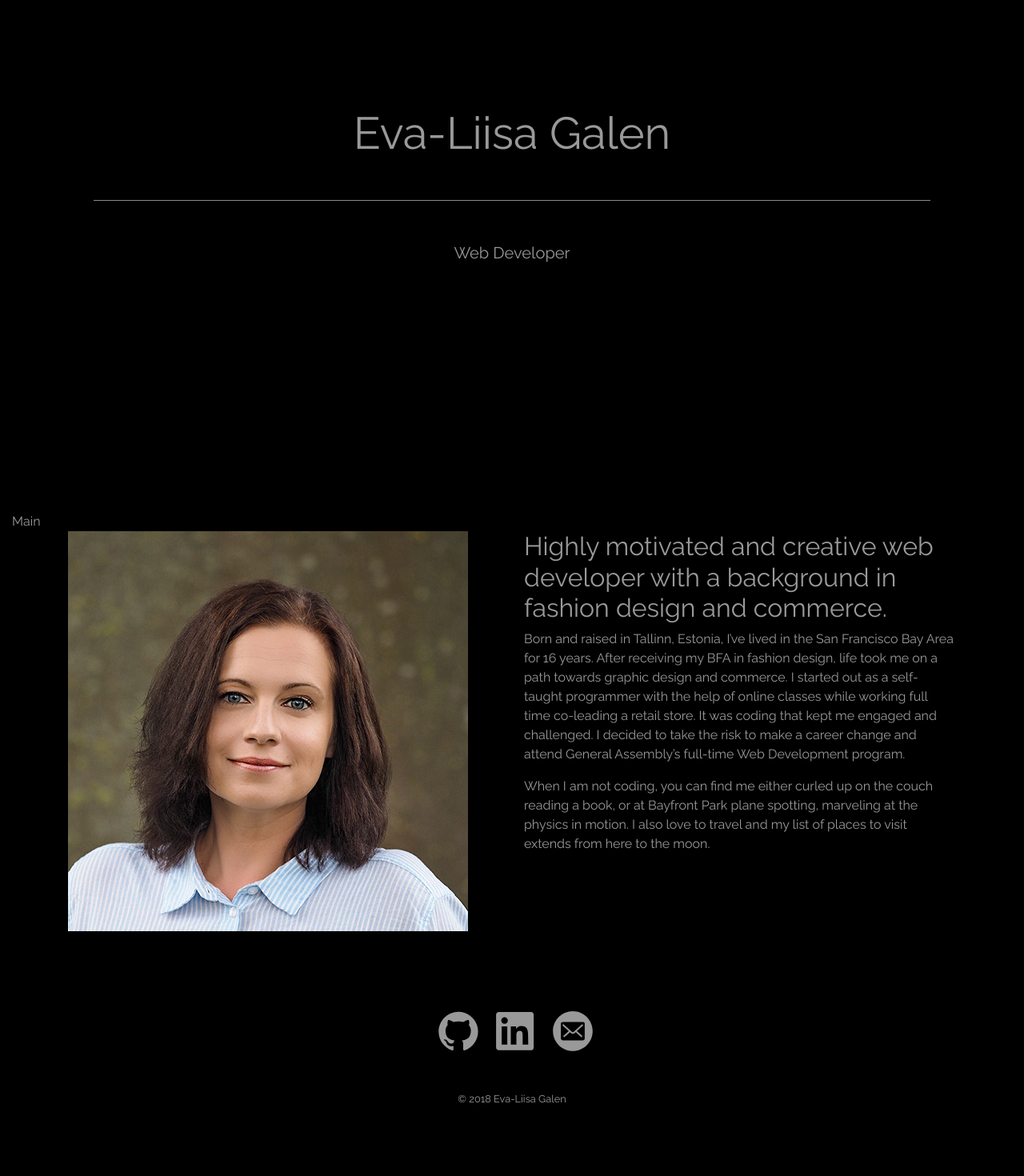
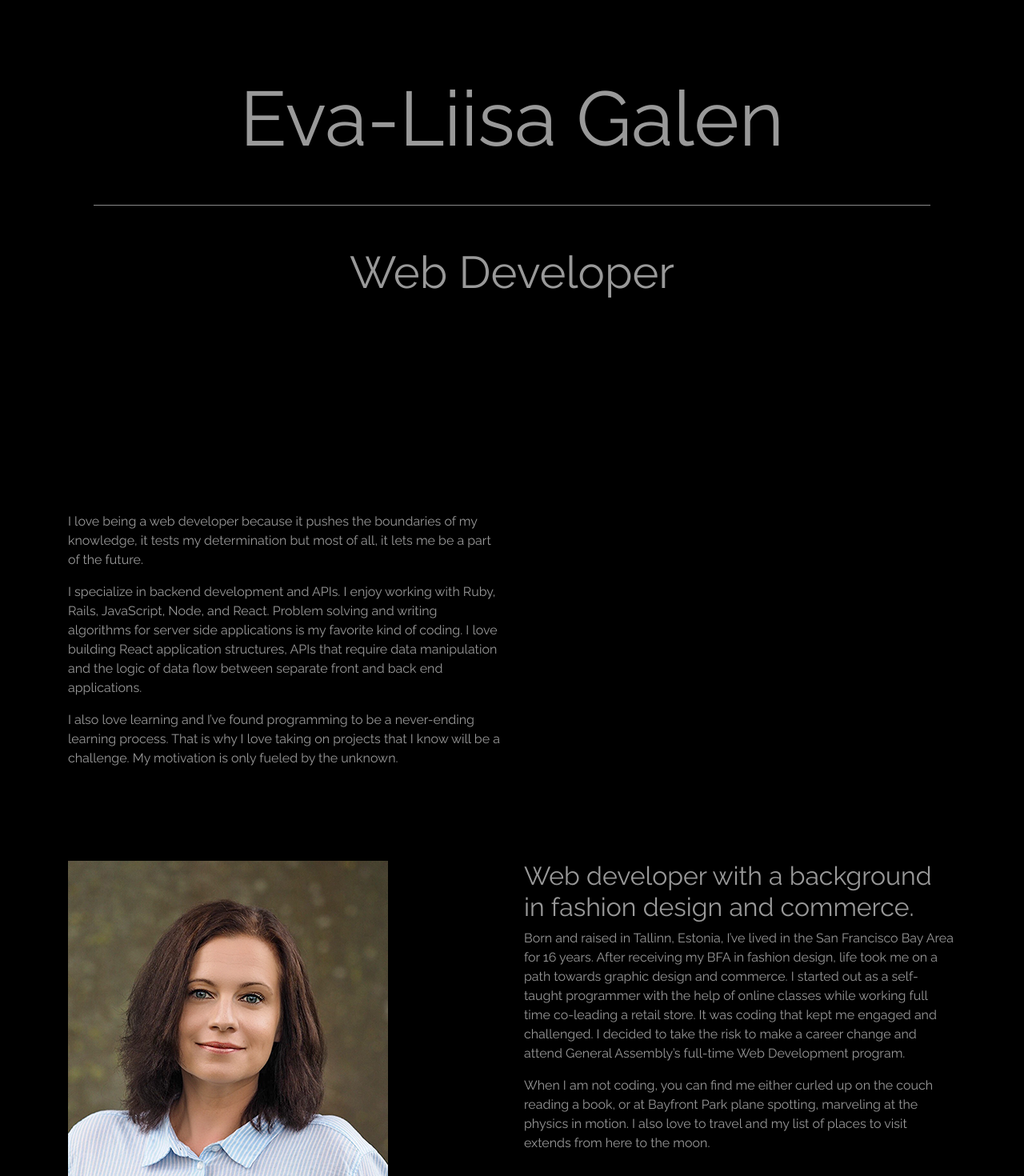
Before and after one commit to levatech007/portfolio_new_2018, a React (Create React App) app: page / in a window 1280 px wide. Shown: the part 160-1630 px from the top of the page at 80% size. Before the commit the page ends 1563 px from the top, so only its background shows below. Built offline with nearby package versions, Linux system fonts and the light colour scheme.

Commit message:
added static data json; style changes to jumbotron

```diff
--- a/src/App.css
+++ b/src/App.css
@@ -58,6 +58,27 @@ body {
     animation: 3s ease 0s normal fadein;
 }
 
+#heroText hr {
+  background-color: #999999;
+  margin: 50px 0;
+}
+
+#heroText {
+  -webkit-animation: 5s ease-out 0s normal tracking-in-expand;
+    animation: 5s ease-out 0s normal tracking-in-expand;
+}
+
+.small {
+  margin-top: 50px;
+  margin-bottom: 20px;
+}
+
+.main-content {
+  margin-bottom: 100px;
+}
+
+/* ANIMATIONS */
+
 @keyframes fadein{
   from { opacity:0 }
   to { opacity:1 }
@@ -68,16 +89,7 @@ body {
   to { opacity:1 }
 }
 
-.jumbotron hr {
-  background-color: #999999;
-  margin: 50px 0;
+@-webkit-keyframes tracking-in-expand {
+  0%{letter-spacing:-.5em;opacity:0}
+  60%{opacity:.6}100%{opacity:1}
 }
-
-.small {
-  margin-top: 50px;
-  margin-bottom: 20px;
-}
-
-.main-content {
-  margin-bottom: 100px;
-}
--- a/src/components/About.js
+++ b/src/components/About.js
@@ -12,22 +12,35 @@ class About extends Component {
 
   componentDidMount() {
     this.setState({
-      data: Content.about
+      data: Content
     })
   }
 
   render() {
     return(
-      <div className="container main-content">
-        <div className="row">
+      <div className="container">
+        <div className="row main-content">
+          { this.state.data.description &&
+            <div className="col-md-6">
+              <p>{ this.state.data.description.title }</p>
+              <p>{ this.state.data.description.p1 }</p>
+              <p>{ this.state.data.description.p2 }</p>
+            </div>
+          }
           <div className="col-md-6">
-            <img src={ Portrait } />
           </div>
+        </div>
+        <div className="row main-content">
           <div className="col-md-6">
-            <h2>{ this.state.data.title }</h2>
-            <p>{ this.state.data.p1 }</p>
-            <p>{ this.state.data.p2 }</p>
+            <img src={ Portrait } alt="portrait"/>
           </div>
+          { this.state.data.about &&
+            <div className="col-md-6">
+              <h2>{ this.state.data.about.title }</h2>
+              <p>{ this.state.data.about.p1 }</p>
+              <p>{ this.state.data.about.p2 }</p>
+            </div>
+          }
         </div>
       </div>
     )
--- a/src/components/Hero.js
+++ b/src/components/Hero.js
@@ -36,9 +36,10 @@ class Hero extends Component {
     return(
        <div className="container main-content">
         <div className="jumbotron" id="heroText" style={ this.state.style }>
-            <h1 className="display-4">Eva-Liisa Galen</h1>
+            <h1 className="display-1" id="name">Eva-Liisa Galen</h1>
+            {/* <div className="pattern-line"></div> */}
             <hr></hr>
-            <p className="lead">Web Developer</p>
+            <p className="display-4">Web Developer</p>
         </div>
       </div>
     )
--- a/src/components/MainContent.js
+++ b/src/components/MainContent.js
@@ -4,7 +4,7 @@ import About from "./About.js";
 class MainContent extends Component {
   render() {
     return(
-      <div>Main
+      <div>
       <About />
     </div>
     )
--- a/src/components/MenuSelection.js
+++ b/src/components/MenuSelection.js
@@ -21,7 +21,7 @@ class MenuSelection extends Component {
           {
             this.state.menuItems.map((item, idx) => {
               return(
-                <li onClick={ this.onMenuClick }>{ item }</li>
+                <li onClick={ this.onMenuClick } key={ idx }>{ item }</li>
               )
             })
           }
--- a/src/data/content.json
+++ b/src/data/content.json
@@ -1,7 +1,15 @@
 {
   "about": {
-      "title": "Highly motivated and creative web developer with a background in fashion design and commerce.",
+      "title": "Web developer with a background in fashion design and commerce.",
       "p1": "Born and raised in Tallinn, Estonia, I’ve lived in the San Francisco Bay Area for 16 years. After receiving my BFA in fashion design, life took me on a path towards graphic design and commerce. I started out as a self-taught programmer with the help of online classes while working full time co-leading a retail store. It was coding that kept me engaged and challenged. I decided to take the risk to make a career change and attend General Assembly’s full-time Web Development program.",
       "p2": "When I am not coding, you can find me either curled up on the couch reading a book, or at Bayfront Park plane spotting, marveling at the physics in motion. I also love to travel and my list of places to visit extends from here to the moon."
+  },
+  "description": {
+    "title": "I love being a web developer because it pushes the boundaries of my knowledge, it tests my determination but most of all, it lets me be a part of the future.",
+    "p1": "I specialize in backend development and APIs. I enjoy working with Ruby, Rails, JavaScript, Node, and React. Problem solving and writing algorithms for server side applications is my favorite kind of coding. I love building React application structures, APIs that require data manipulation and the logic of data flow between separate front and back end applications.",
+    "p2": "I also love learning and I’ve found programming to be a never-ending learning process. That is why I love taking on projects that I know will be a challenge. My motivation is only fueled by the unknown."
+  },
+  "technologies": {
+
   }
 }
```
Also changed, not shown: src/images/hr-motif.svg (added), src/images/portrait.png.
